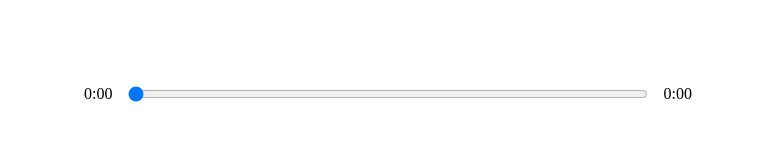
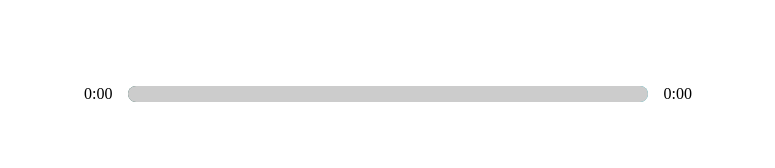
Before and after one commit to kareemmoheb/music-player, a React (Create React App) app: page / in a window 1280 px wide. Shown: the part 491-659 px from the top of the page, without its empty margins (252-1027 px from the left). Built offline with nearby package versions, Linux system fonts and the light colour scheme.

Commit message:
style song track bar

```diff
--- a/src/App.js
+++ b/src/App.js
@@ -26,14 +26,17 @@
     const [songInfo, setSongInfo] = useState({
         currentTime: 0,
         duration: 0,
+        animationPercentage: 0,
     });
     const [libraryStatus, setLibraryStatus] = useState(false);
     const timeUpdateHandler = (e) => {
         const duration = e.target.duration;
         const currentTime = e.target.currentTime;
+        const animationPercentage = Math.round(Math.round(currentTime) / Math.round(duration) * 100);
         setSongInfo({
-            currentTime: currentTime,
-            duration: duration,
+            currentTime,
+            duration,
+            animationPercentage
         });
     }
     const songEndHandler = async () => {
--- a/src/components/Player.js
+++ b/src/components/Player.js
@@ -6,7 +6,6 @@
 import { faStepBackward } from '@fortawesome/free-solid-svg-icons';
 
 const Player = ({ isPlaying, setIsPlaying, audioRef, songInfo, songs, setSongs, currentSong, setCurrentSong }) => {
-
     useEffect(() => {
         const newSongs = songs.map(song => {
             if (song.id === currentSong.id) {
@@ -41,11 +40,16 @@
     }
     const formatTime = (time) => Math.floor(time / 60) + ":" + ("0" + Math.floor(time % 60)).slice(-2);
     const dragHandler = e => audioRef.current.currentTime = e.target.value;
+    const trackAnimation = { transform: `translateX(${songInfo.animationPercentage}%)` };
+    const trackGradient = { background: `linear-gradient(to right, ${currentSong.color[0]} , ${currentSong.color[1]})` };
     return (
         <div className="player">
             <div className="player_time-control">
                 <span className="player_start-time">{formatTime(songInfo.currentTime)}</span>
-                <input type="range" min={0} max={songInfo.duration || 0} value={songInfo.currentTime} onChange={dragHandler} className="player_seeker" />
+                <div className="track" style={trackGradient}>
+                    <input type="range" min={0} max={songInfo.duration || 0} value={songInfo.currentTime} onChange={dragHandler} className="player_seeker" />
+                    <div className="animate-track" style={trackAnimation}></div>
+                </div>
                 <span className="player_end-time">{!songInfo.duration ? "0:00" : formatTime(songInfo.duration)}</span>
             </div>
 
--- a/src/styles/_player.scss
+++ b/src/styles/_player.scss
@@ -19,7 +19,64 @@
 
 .player_seeker {
     width: 100%;
-    padding: 1rem 0;
+    -webkit-appearance: none;
+    background-color: transparent;
+    cursor: pointer;
+}
+
+.player_seeker:focus {
+    outline: none;
+}
+
+.player_seeker::-webkit-slider-thumb {
+    -webkit-appearance: none;
+    appearance: none;
+    height: 16px;
+    width: 16px;
+    background-color: transparent;
+    border: none;
+    position: relative;
+}
+
+.player_seeker::-moz-range-thumb {
+    -webkit-appearance: none;
+    appearance: none;
+    height: 16px;
+    width: 16px;
+    background-color: transparent;
+    border: none;
+    position: relative;
+}
+
+.player_seeker::-ms-thumb {
+    -webkit-appearance: none;
+    appearance: none;
+    height: 16px;
+    width: 16px;
+    background-color: transparent;
+    border: none;
+    position: relative;
+}
+
+
+
+.track {
+    position: relative;
+    width: 100%;
+    // background-color: linear-gradient(to right, #205950, #2ab3bf);
+    height: 1rem;
+    border-radius: 1rem;
+    overflow: hidden;
+}
+
+.animate-track {
+    position: absolute;
+    width: 100%;
+    height: 100%;
+    top: 0;
+    left: 0;
+    background-color: rgb(204, 204, 204);
+    pointer-events: none;
 }
 
 .player_start-time,
```
Also changed, not shown: 1 other file (tests, documents, lock files or other folders).
